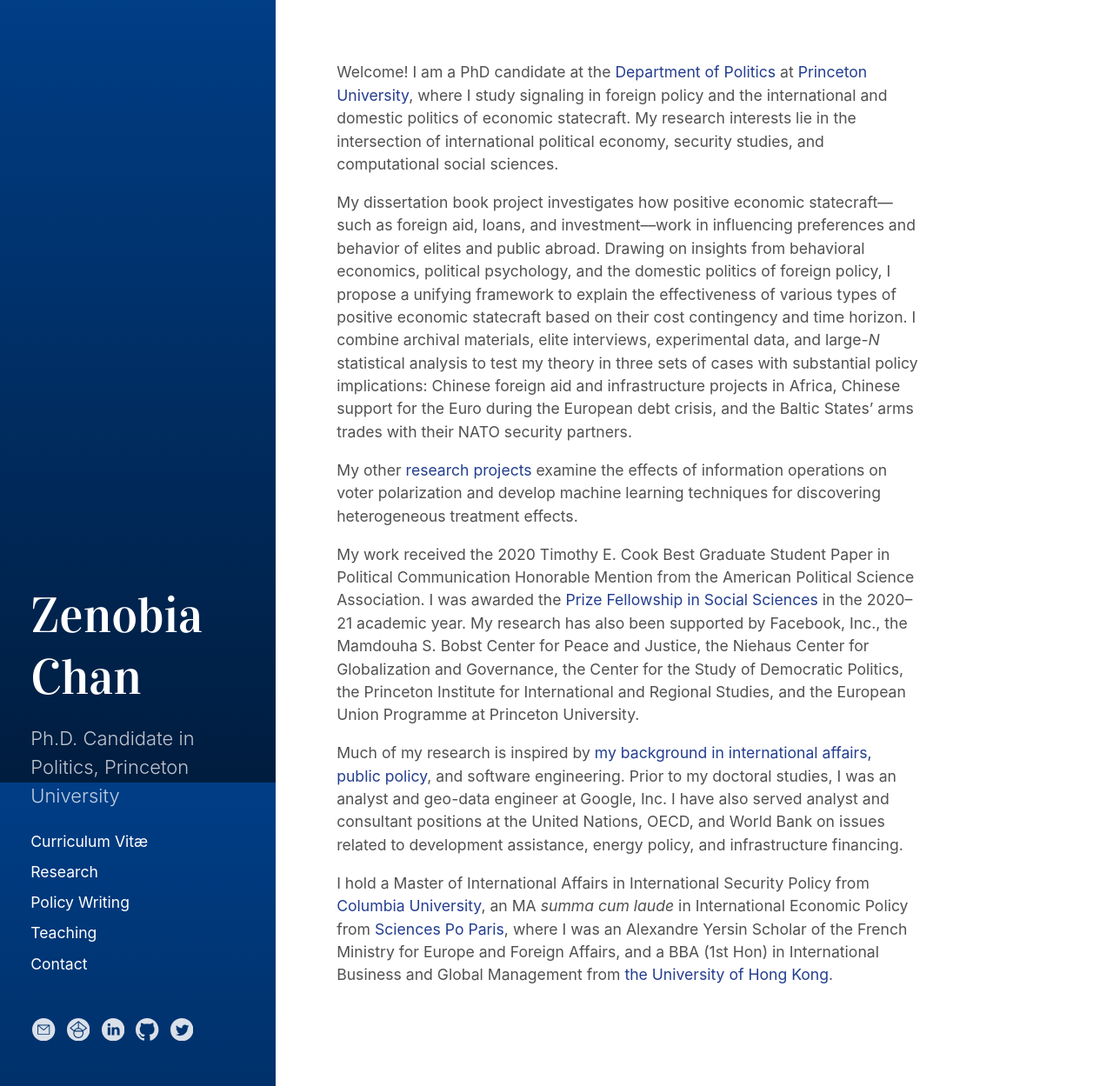
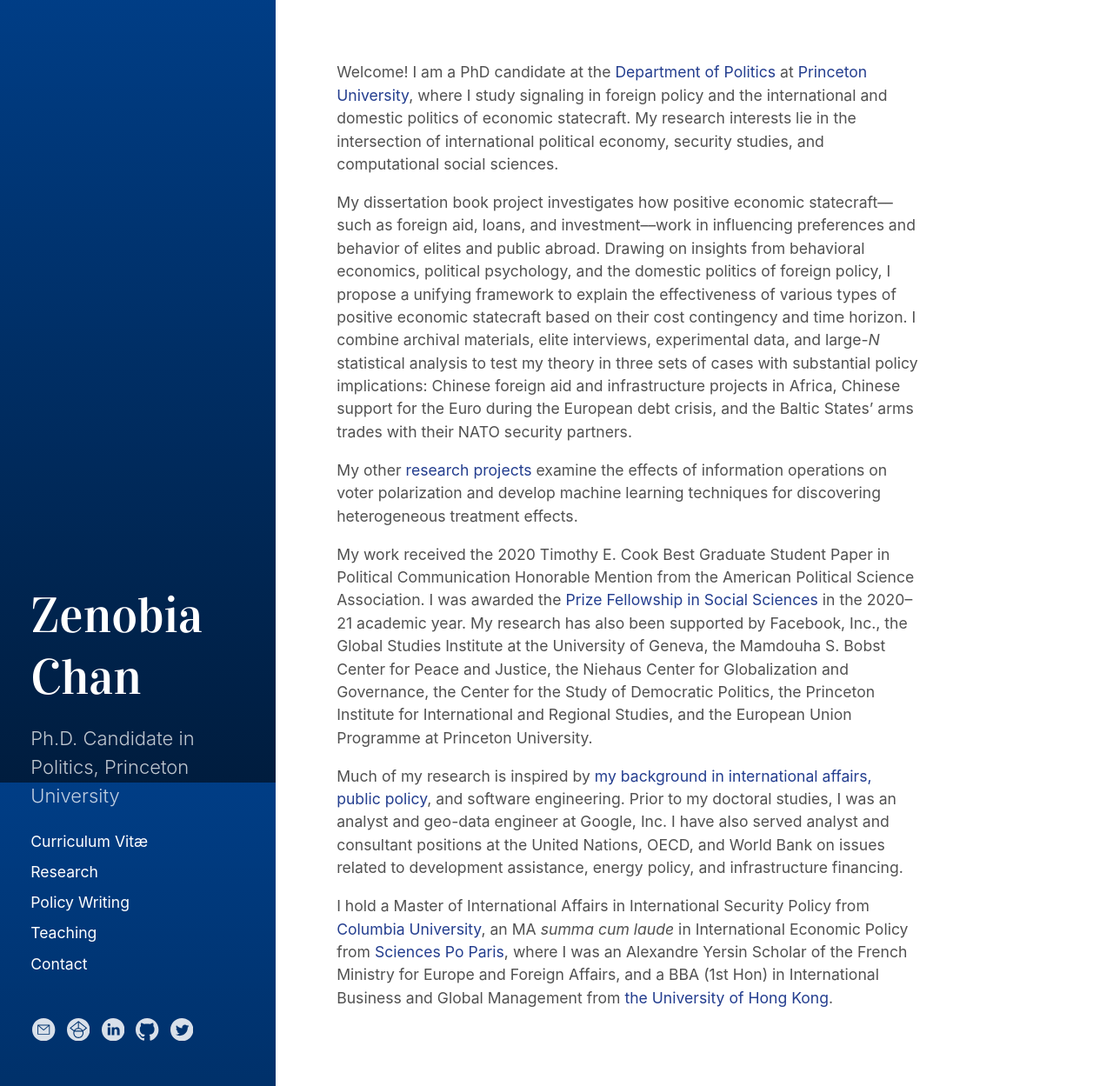
Before and after one commit to ztchan/my-website, a Jekyll site: the page built from index.html, in a window 1280 px wide and 1249 px high. Shown: the whole window at 87% size. Built offline with Jekyll 4.4.1, drawn with Linux system fonts in a browser that asks for light colours; the list of posts is cut into pages by our own code.

Commit message:
Update index.html

```diff
--- a/index.html
+++ b/index.html
@@ -18,7 +18,7 @@ My other <a href="./research">research projects</a> examine the effects of infor
 </p>
 
 <p>
-My work received the 2020 Timothy E. Cook Best Graduate Student Paper in Political Communication Honorable Mention from the American Political Science Association. I was awarded the <a href="https://gradschool.princeton.edu/costs-funding/sources-funding/fellowships/competitive" target="_blank">Prize Fellowship in Social Sciences</a> in the 2020–21 academic year. My research has also been supported by Facebook, Inc., the Mamdouha S. Bobst Center for Peace and Justice, the Niehaus Center for Globalization and Governance, the Center for the Study of Democratic Politics, the Princeton Institute for International and Regional Studies, and the European Union Programme at Princeton University.
+My work received the 2020 Timothy E. Cook Best Graduate Student Paper in Political Communication Honorable Mention from the American Political Science Association. I was awarded the <a href="https://gradschool.princeton.edu/costs-funding/sources-funding/fellowships/competitive" target="_blank">Prize Fellowship in Social Sciences</a> in the 2020–21 academic year. My research has also been supported by Facebook, Inc., the Global Studies Institute at the University of Geneva, the Mamdouha S. Bobst Center for Peace and Justice, the Niehaus Center for Globalization and Governance, the Center for the Study of Democratic Politics, the Princeton Institute for International and Regional Studies, and the European Union Programme at Princeton University.
 </p>
 
 <p>
```
